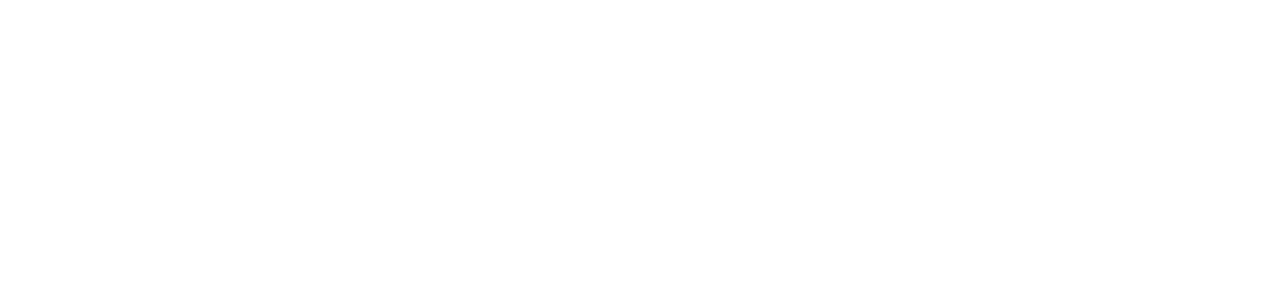
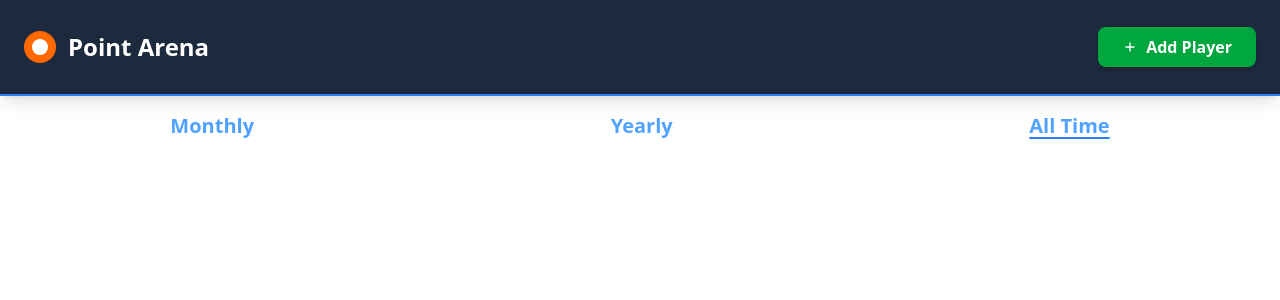
Before and after one commit to luckyCohle/leaderboard, a React (Vite) app in the folder frontend/: page / in a window 1280 px wide. Shown: the top 300 px of the page. Built offline with nearby package versions, Linux system fonts and the light colour scheme.

Commit message:
completed navbar and selector

```diff
--- a/frontend/components/Navbar.tsx
+++ b/frontend/components/Navbar.tsx
@@ -1,9 +1,25 @@
-import React from 'react'
+import React from "react"
 
 function Navbar() {
   return (
-    <div className='w-full '>
+    <div className='w-full bg-slate-800 h-24 flex flex-row items-center justify-between px-6 shadow-lg border-b-2 border-blue-500'>
+      <div className='flex items-center space-x-3'>
+        <div className='w-8 h-8 bg-orange-500 rounded-full flex items-center justify-center'>
+          <div className='w-4 h-4 bg-white rounded-full'></div>
+        </div>
+        <h1 className='text-white text-2xl font-bold'>
+          Point Arena
+        </h1>
+      </div>
 
+      <button className='bg-green-600 hover:bg-green-700 text-white font-semibold px-6 py-2 rounded-lg shadow-md hover:shadow-lg transform hover:scale-105 transition-all duration-200'>
+        <span className='flex items-center space-x-2'>
+          <svg className='w-4 h-4' fill='none' stroke='currentColor' viewBox='0 0 24 24'>
+            <path strokeLinecap='round' strokeLinejoin='round' strokeWidth={2} d='M12 6v6m0 0v6m0-6h6m-6 0H6' />
+          </svg>
+          <span>Add Player</span>
+        </span>
+      </button>
     </div>
   )
 }
--- /dev/null
+++ b/frontend/components/PeriodSelector.tsx
@@ -0,0 +1,29 @@
+import React, { useState } from 'react';
+
+function PeriodSelector() {
+  const [period, setPeriod] = useState<string>('all');
+
+  const periods = [
+    { label: 'Monthly', value: 'month' },
+    { label: 'Yearly', value: 'year' },
+    { label: 'All Time', value: 'all' },
+  ];
+
+  return (
+    <div className='h-14 flex justify-around py-4 gap-4 w-full'>
+      {periods.map(p => (
+        <p
+          key={p.value}
+          onClick={() => setPeriod(p.value)}
+          className={`cursor-pointer text-blue-400 text-xl font-bold ${
+            period === p.value ? 'underline underline-offset-4 decoration-2 decoration-blue-500' : ''
+          }`}
+        >
+          {p.label}
+        </p>
+      ))}
+    </div>
+  );
+}
+
+export default PeriodSelector;
--- a/frontend/src/App.tsx
+++ b/frontend/src/App.tsx
@@ -1,11 +1,13 @@
 import './App.css'
-
+import Navbar from '../components/Navbar'
+import PeriodSelector from '../components/PeriodSelector'
 function App() {
 
   return (
     <>
-     <div className=''>
-
+     <div className='w-full h-full'>
+      <Navbar/>
+      <PeriodSelector/>
      </div>
     </>
   )
```
Also changed, not shown: frontend/components/BoardContainer.tsx (added).
